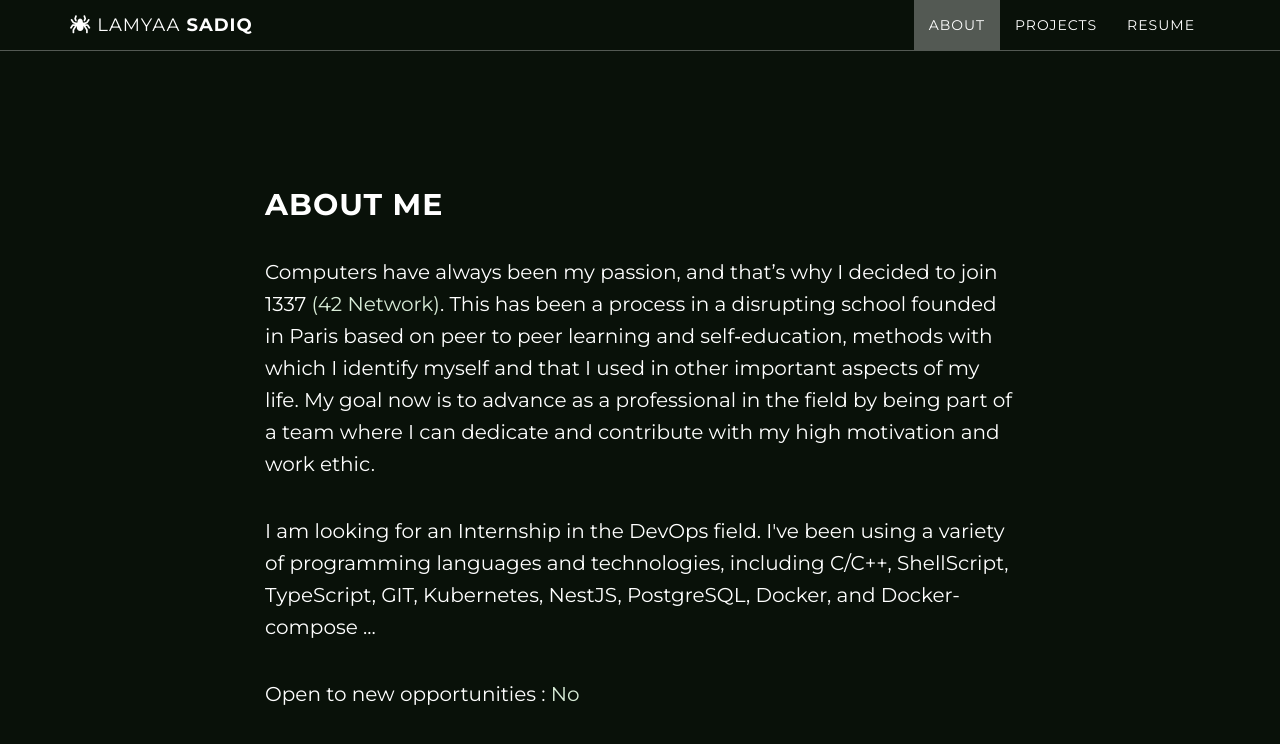
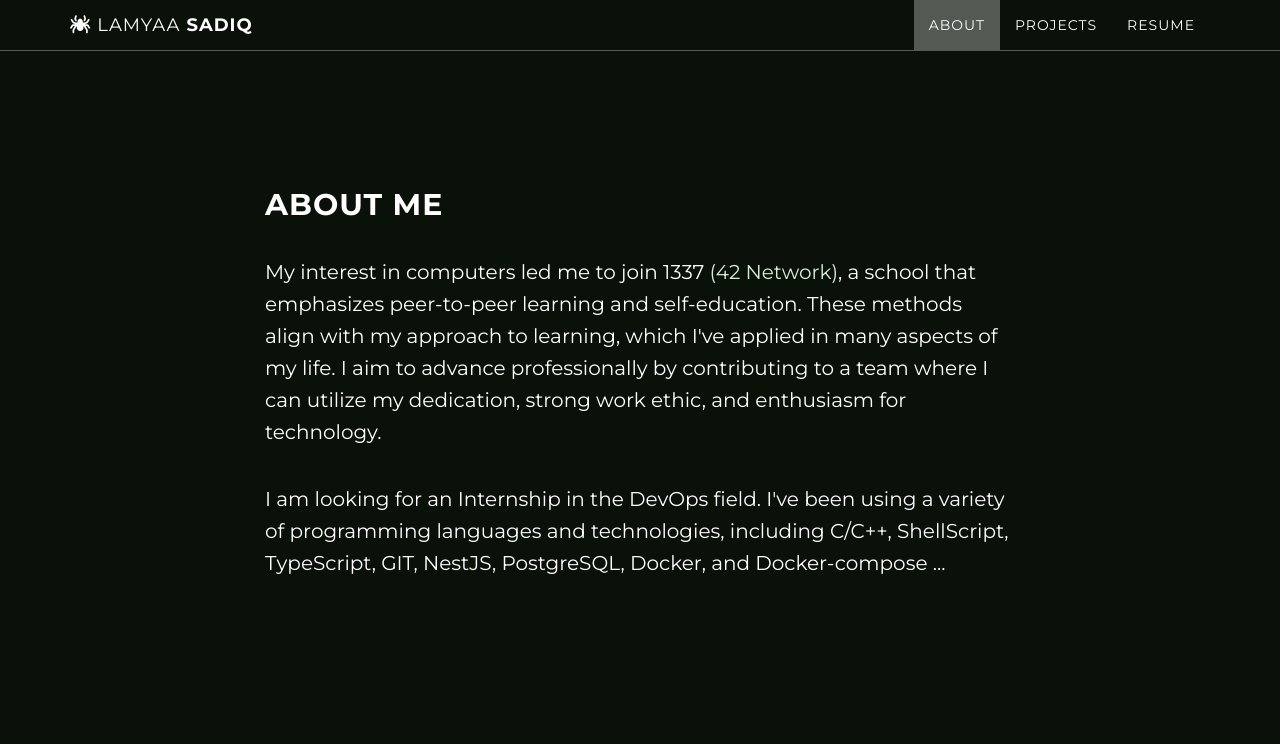
Before and after one commit to lamiae-sadiq/lamiae-sadiq.github.io, a Jekyll site: the page built from index.html, in a window 1280 px wide and 900 px high, scrolled down 912 px, cut to the strip 0-810 px from the top of the window. Shown: the top 744 px of the strip. Built offline with Jekyll 4.4.1, drawn with Linux system fonts in a browser that asks for light colours; nearby versions of some CDN libraries.

Commit message:
@lamiae-sadiq

```diff
--- a/_includes/about.html
+++ b/_includes/about.html
@@ -3,12 +3,16 @@
         <div class="row">
             <div class="col-lg-8 col-lg-offset-2">
                 <h2>About Me</h2>
-                <p>Computers have always been my passion, and that’s why I decided to join 1337 <a href="https://42.fr/en/network-42/" target="_blank">(42 Network)</a>.
-                    This has been a process in a disrupting school founded in Paris based on peer to peer learning and self‑education, methods with which I identify myself and that I used in other important aspects of my life.
-                    My goal now is to advance as a professional in the field by being part of a team where I can dedicate and contribute with my high motivation and work ethic.</p>
-                <p>I am looking for an Internship in the <second_color>DevOps</second_color> field.
-                    I've been using a variety of programming languages and technologies, including <second_color>C/C++</second_color>, <second_color>ShellScript</second_color>, <second_color>TypeScript</second_color>, <second_color>GIT</second_color>, <second_color>Kubernetes</second_color>, <second_color>NestJS</second_color>, <second_color>PostgreSQL</second_color>, <second_color>Docker</second_color>, and <second_color>Docker-compose</second_color> ...</p>
-                <p>Open to new opportunities : <a href="#resume">No</a> </p>
+                <p>My interest in computers led me to join 1337 <a href="https://42.fr/en/network-42/" target="_blank">(42 Network)</a>,
+
+                    a school that emphasizes peer-to-peer learning and self-education. These methods align with my approach to learning,
+                    which I've applied in many aspects of my life. I aim to advance professionally by contributing to a team where
+                    I can utilize my dedication, strong work ethic, and enthusiasm for technology.
+                    <!-- This has been a process in a disrupting school founded in Paris based on peer to peer learning and self‑education, methods with which I identify myself and that I used in other important aspects of my life.
+                    My goal now is to advance as a professional in the field by being part of a team where I can dedicate and contribute with my high motivation and work ethic.</p> -->
+                    <p>I am looking for an Internship in the <second_color>DevOps</second_color> field.
+                    I've been using a variety of programming languages and technologies, including <second_color>C/C++</second_color>, <second_color>ShellScript</second_color>, <second_color>TypeScript</second_color>, <second_color>GIT</second_color>, <second_color>NestJS</second_color>, <second_color>PostgreSQL</second_color>, <second_color>Docker</second_color>, and <second_color>Docker-compose</second_color> ...</p>
+                <!-- <p>Open to new opportunities : <a href="#resume">No</a> </p> -->
             </div>
         </div>
     </section>
```
